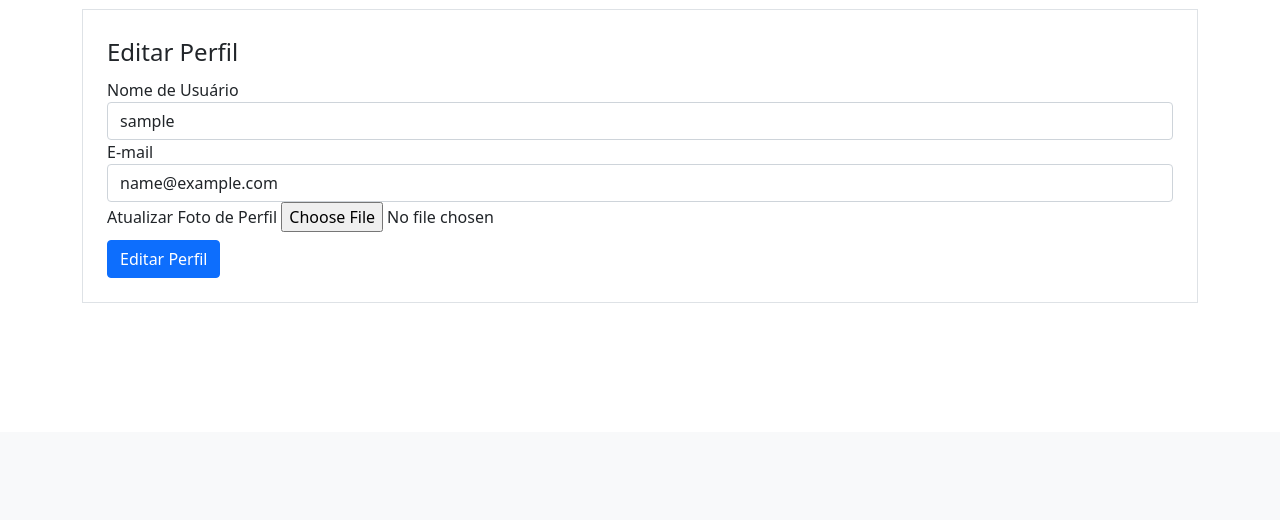
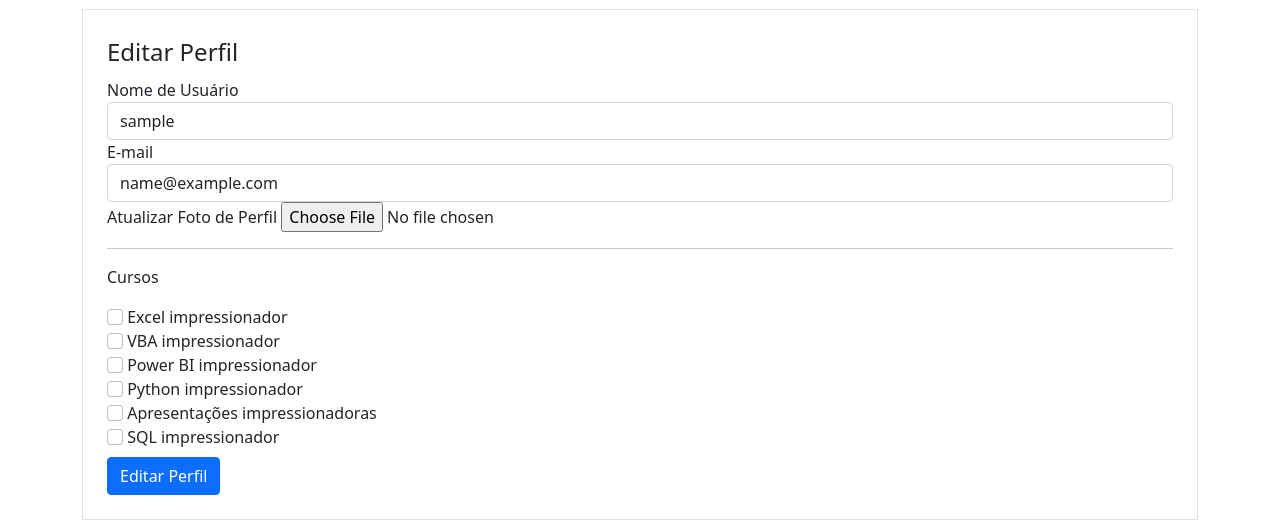
Before and after one commit to EdsonTomasDev/Site_Comunidade, a Flask app: page /perfil/editar in a window 1280 px wide. Shown: the part 368-888 px from the top of the page. Before the commit the page ends 671 px from the top, so only its background shows below. Run offline with Flask 2, Linux system fonts and the light colour scheme; the visitor is signed in with stand-in values (Sample User, id 1); data comes from the database, SQL or seed files in the repository; some libraries are stand-ins or nearby versions.

Commit message:
Feat: save image and checkbox cursos

```diff
--- a/comunidadeimpressionadora/forms.py
+++ b/comunidadeimpressionadora/forms.py
@@ -34,7 +34,14 @@ class FormEditarPerfil(FlaskForm):
     email = StringField('E-mail', validators=[DataRequired(), Email()], render_kw={"placeholder": "Digite seu E-mail"})
     botao_submit_editarperfil = SubmitField('Editar Perfil')
     #VARIÁVEL QUE IRÁ RECEBER A IMAGEM PARA GRAVAR COMO FOTO DE PERFIL DO USUÁRIO
-    foto_perfil = FileField('Atualizar Foto de Perfil', validators=[FileAllowed(['jpg', 'png'])])
+    foto_perfil = FileField('Atualizar Foto de Perfil', validators=[FileAllowed(['jpg', 'png'], 'Somente é permitido arquivos com extensão jpg e png')])
+
+    curso_excel = BooleanField('Excel impressionador')
+    curso_vba = BooleanField('VBA impressionador')
+    curso_powerbi = BooleanField('Power BI impressionador')
+    curso_python = BooleanField('Python impressionador')
+    curso_ppt = BooleanField('Apresentações impressionadoras')
+    curso_sql = BooleanField('SQL impressionador')
 
     # Esta função verifica se já existe usuário com este e-mail cadastrado no banco de dados
     def validate_email(self, email):
--- a/comunidadeimpressionadora/routes.py
+++ b/comunidadeimpressionadora/routes.py
@@ -4,6 +4,9 @@ from comunidadeimpressionadora import app, database, bcrypt
 from comunidadeimpressionadora.forms import FormLogin, FormCriarConta, FormEditarPerfil
 from comunidadeimpressionadora.models import Usuario
 from flask_login import login_user, logout_user, current_user, login_required
+import secrets
+import os
+from PIL import Image
 
 lista_usuarios = ['Lira', 'João', 'Alon', 'Alessandra', 'Amanda']
 
@@ -80,6 +83,25 @@ def criar_post():
     return render_template("criarpost.html")
 
 
+#FUNÇÃO PARA PEGAR A IMAGEM, COMPACTAR E DAR UM NOME ALEATÓRIO PARA NÃO TER O MESMO NOME DE OUTRAS IMAGENS JÁ GRAVADAS
+def salvar_imagem(imagem):
+    #GERAR UM CÓDIGO ALEATÓRIO
+    codigo = secrets.token_hex(8)
+    #PEGAR O NOME E A EXTENSÃO DE ARQUIVO
+    nome, extensao = os.path.splitext(imagem.filename)
+    #ADICIONAR UM CÓDICO ALEATÓRIO NO NOME DA IMAGEM
+    nome_arquivo = nome + codigo + extensao
+    #DEFINE O CAMINHO PARA SALVAR A IMAGEM
+    caminho_completo = os.path.join(app.root_path, 'static/fotos_perfil', nome_arquivo)
+    # REDUZIR O TAMANHO DA IMAGEM
+    tamanho_imagem = (200, 200)
+    imagem_reduzida = Image.open(imagem)
+    imagem_reduzida.thumbnail(tamanho_imagem)
+    # SALVAR A IMAGEM NA PASTA FOTOS_PERFIL
+    imagem_reduzida.save(caminho_completo)
+    return nome_arquivo
+
+
 @app.route('/perfil/editar', methods=['GET', 'POST'])
 @login_required
 def editar_perfil():
@@ -88,6 +110,10 @@ def editar_perfil():
     if form.validate_on_submit():
         current_user.username = form.username.data
         current_user.email = form.email.data
+        #VERIFICA SE A FOTO FOI SELECIONADA
+        if form.foto_perfil.data:
+            nome_imagem = salvar_imagem(form.foto_perfil.data)
+            current_user.foto_perfil = nome_imagem
         database.session.commit()
         flash('Perfil atualizado com sucesso!', 'alert-success')
         return redirect(url_for('perfil'))
--- a/comunidadeimpressionadora/templates/editar_perfil.html
+++ b/comunidadeimpressionadora/templates/editar_perfil.html
@@ -55,6 +55,22 @@
 
                                 {% endif %}
                             </div>
+                            <hr>
+                            <p>Cursos</p>
+                            <!--"FOR" PARA EXIBIR OS CAMPOS DO FORMULÁRIO -->
+                            {% for campo in form %}
+                                <!--"IF" PARA VER QUAIS CAMPOS TEM A PALAVRA CURSO NO NOME -->
+                                {% if 'curso_' in campo.name %}
+                                    <div class="form-group">
+                                        {{ campo(class="form-check-input") }}
+                                        {{ campo.label(class="form-check-label") }}
+
+                                    </div>
+                                {% endif %}
+
+                            {% endfor %}
+
+
 
 
                              {{ form.botao_submit_editarperfil (class="btn btn-primary mt-2") }}
--- a/main.py
+++ b/main.py
@@ -4,4 +4,4 @@ if __name__ == '__main__':
     app.run(debug=True)
 
 
-#PAREI NO VIDEO   35. Carregando a imagem padrão de Perfil EM 00:00 MINUTOS
+#PAREI NO VIDEO 38. Salvar e Compactar Imagem no Banco de Dados EM 00:00 MINUTOS.
```
